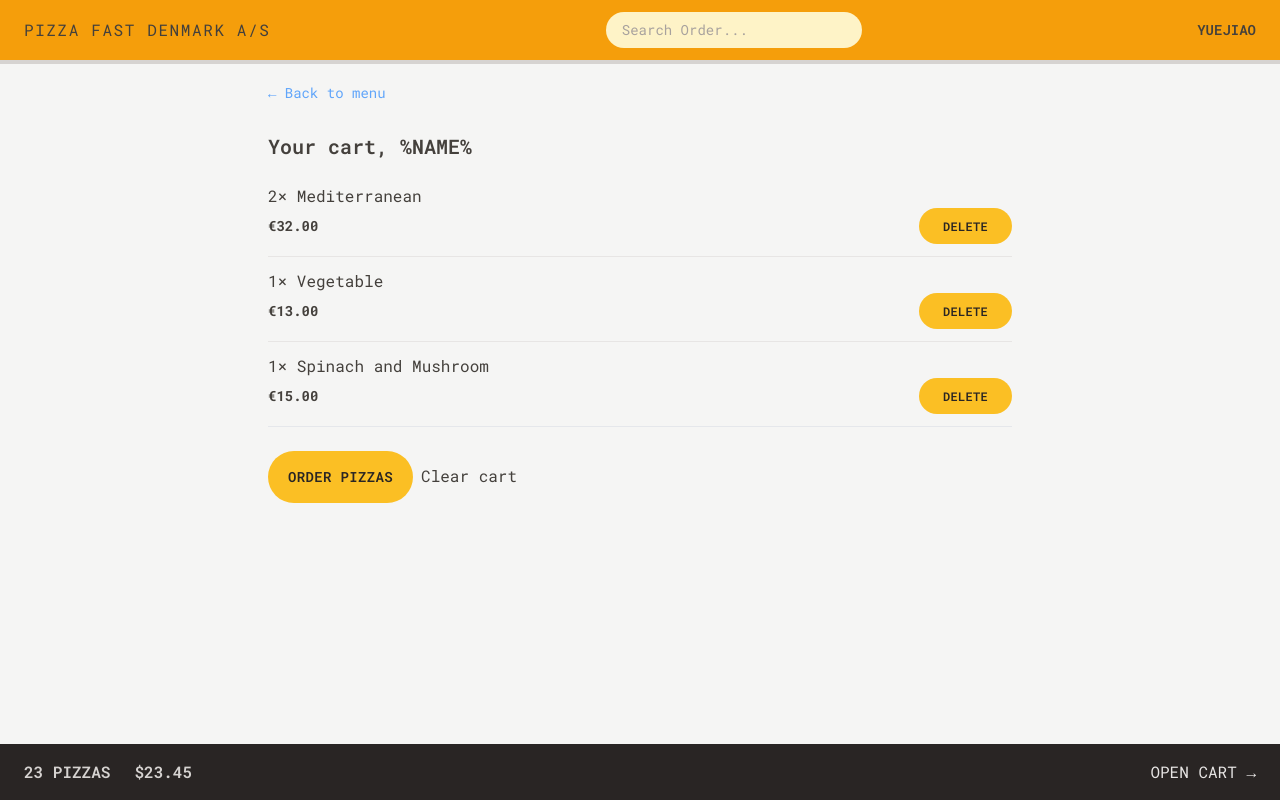
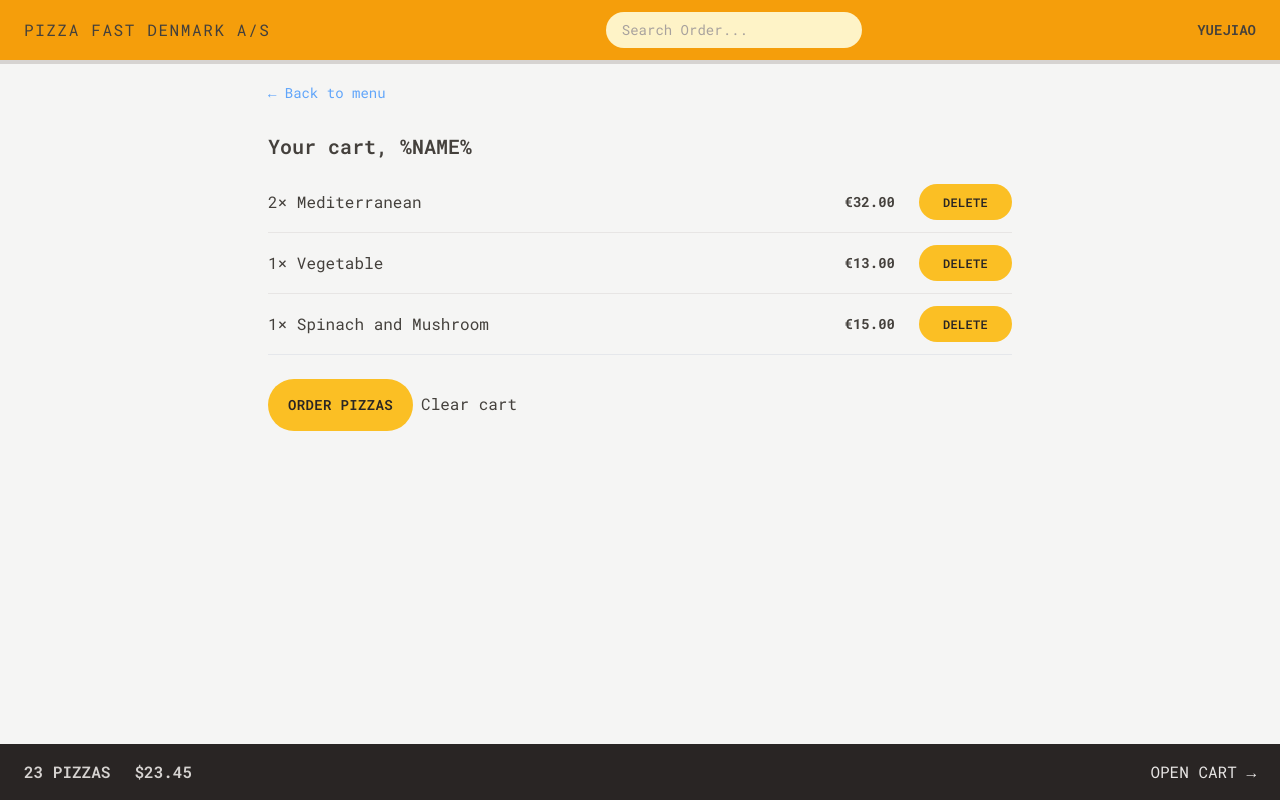
Before and after one commit to YuejiaoShi/pizza-fast-shop, a React (Vite) app: page /cart in a window 1280 px wide. Built offline with nearby package versions, Linux system fonts and the light colour scheme.

Commit message:
style the paragraphs

```diff
--- a/src/features/cart/CartItem.tsx
+++ b/src/features/cart/CartItem.tsx
@@ -14,11 +14,11 @@
   const { pizzaId, name, quantity, totalPrice } = item;
 
   return (
-    <li className="py-3">
+    <li className="py-3 sm:flex sm:items-center sm:justify-between">
       <p>
         {quantity}&times; {name}
       </p>
-      <div className="flex items-center justify-between">
+      <div className="flex items-center justify-between sm:gap-6">
         <p className="text-sm font-bold">{formatCurrency(totalPrice)}</p>
         <Button type="small">Delete</Button>
       </div>
```
